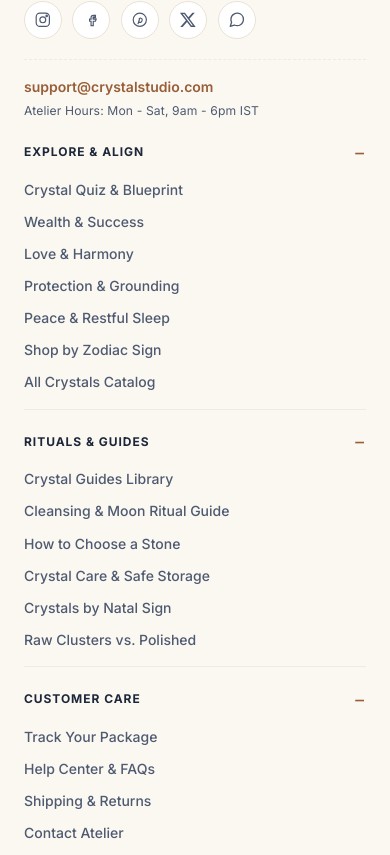
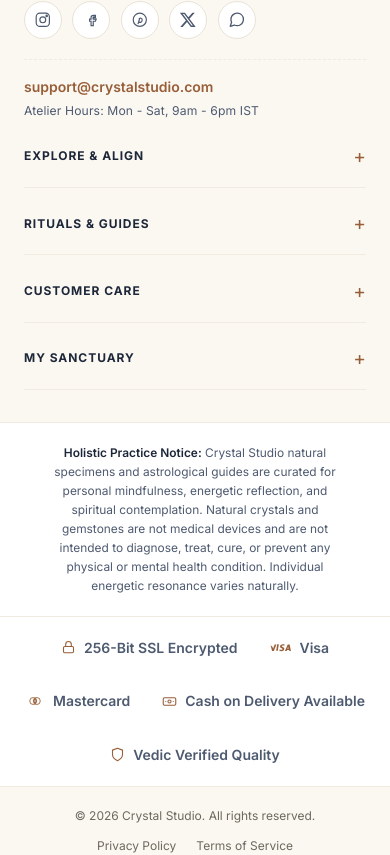
Before and after one commit to PrinceBhalodiya30/ZodiacCrystal, an Angular app in the folder Frontend/: page / in a window 390 px wide. Shown: the part 7233-8088 px from the top of the page. Built offline with nearby package versions, Linux system fonts and the light colour scheme; no server answers; a web font is replaced by a local one.

Commit message:
Updated Code

```diff
--- a/Frontend/src/app/components/footer/footer.css
+++ b/Frontend/src/app/components/footer/footer.css
@@ -357,6 +357,12 @@
   list-style: none;
 }
 
+@media (min-width: 601px) {
+  .footer-links-summary {
+    pointer-events: none;
+  }
+}
+
 .footer-links-summary::-webkit-details-marker {
   display: none;
 }
@@ -577,7 +583,10 @@
     align-items: center;
     justify-content: space-between;
     cursor: pointer;
-    padding: 0.4rem 0;
+    padding: 0.65rem 0;
+    pointer-events: auto;
+    user-select: none;
+    -webkit-user-select: none;
   }
 
   .footer-links-summary h4 {
--- a/Frontend/src/app/components/footer/footer.html
+++ b/Frontend/src/app/components/footer/footer.html
@@ -165,7 +165,7 @@
     </div>
 
     <!-- Column 1: Explore & Align -->
-    <details class="footer-links-group" open>
+    <details class="footer-links-group" [open]="isDesktop()">
       <summary class="footer-links-summary">
         <h4>Explore &amp; Align</h4>
       </summary>
@@ -181,7 +181,7 @@
     </details>
 
     <!-- Column 2: Rituals & Guides -->
-    <details class="footer-links-group" open>
+    <details class="footer-links-group" [open]="isDesktop()">
       <summary class="footer-links-summary">
         <h4>Rituals &amp; Guides</h4>
       </summary>
@@ -196,7 +196,7 @@
     </details>
 
     <!-- Column 3: Customer Care -->
-    <details class="footer-links-group" open>
+    <details class="footer-links-group" [open]="isDesktop()">
       <summary class="footer-links-summary">
         <h4>Customer Care</h4>
       </summary>
@@ -210,7 +210,7 @@
     </details>
 
     <!-- Column 4: My Sanctuary / Account -->
-    <details class="footer-links-group" open>
+    <details class="footer-links-group" [open]="isDesktop()">
       <summary class="footer-links-summary">
         <h4>My Sanctuary</h4>
       </summary>
@@ -228,6 +228,8 @@
         } @else {
           <a routerLink="/login">Sign In</a>
           <a routerLink="/register">Create Account</a>
+          <a routerLink="/wishlist">Sacred Wishlist</a>
+          <a routerLink="/cart">Shopping Bag</a>
           <a routerLink="/find-order">Guest Order Access</a>
           <a routerLink="/faq">Order FAQs</a>
         }
@@ -276,7 +278,6 @@
     <div class="footer-copy-links">
       <a routerLink="/privacy">Privacy Policy</a>
       <a routerLink="/terms">Terms of Service</a>
-      <a routerLink="/shipping-returns">Shipping &amp; Returns</a>
     </div>
   </div>
 </footer>
--- a/Frontend/src/app/components/footer/footer.ts
+++ b/Frontend/src/app/components/footer/footer.ts
@@ -1,4 +1,4 @@
-import { Component, computed, inject, signal } from '@angular/core';
+import { Component, OnInit, computed, inject, signal } from '@angular/core';
 import { RouterLink } from '@angular/router';
 import { FormsModule } from '@angular/forms';
 import { HttpErrorResponse } from '@angular/common/http';
@@ -15,14 +15,23 @@ import { SITE_NAME } from '../../services/page-title.service';
   templateUrl: './footer.html',
   styleUrl: './footer.css'
 })
-export class Footer {
+export class Footer implements OnInit {
   readonly siteName = SITE_NAME;
   readonly currentYear = new Date().getFullYear();
+  readonly isDesktop = signal(true);
   readonly authService = inject(AuthService);
   private readonly newsletterService = inject(NewsletterService);
   private readonly storeSettings = inject(StoreSettingsService);
   readonly freeShippingThreshold = computed(() => this.storeSettings.freeShippingThreshold());
   readonly contact = computed(() => this.storeSettings.storeContactSettings());
+
+  ngOnInit(): void {
+    if (typeof window !== 'undefined') {
+      const mql = window.matchMedia('(min-width: 601px)');
+      this.isDesktop.set(mql.matches);
+      mql.addEventListener('change', (e) => this.isDesktop.set(e.matches));
+    }
+  }
 
   readonly newsletterEmail = signal('');
   readonly newsletterHoneypot = signal('');
```
